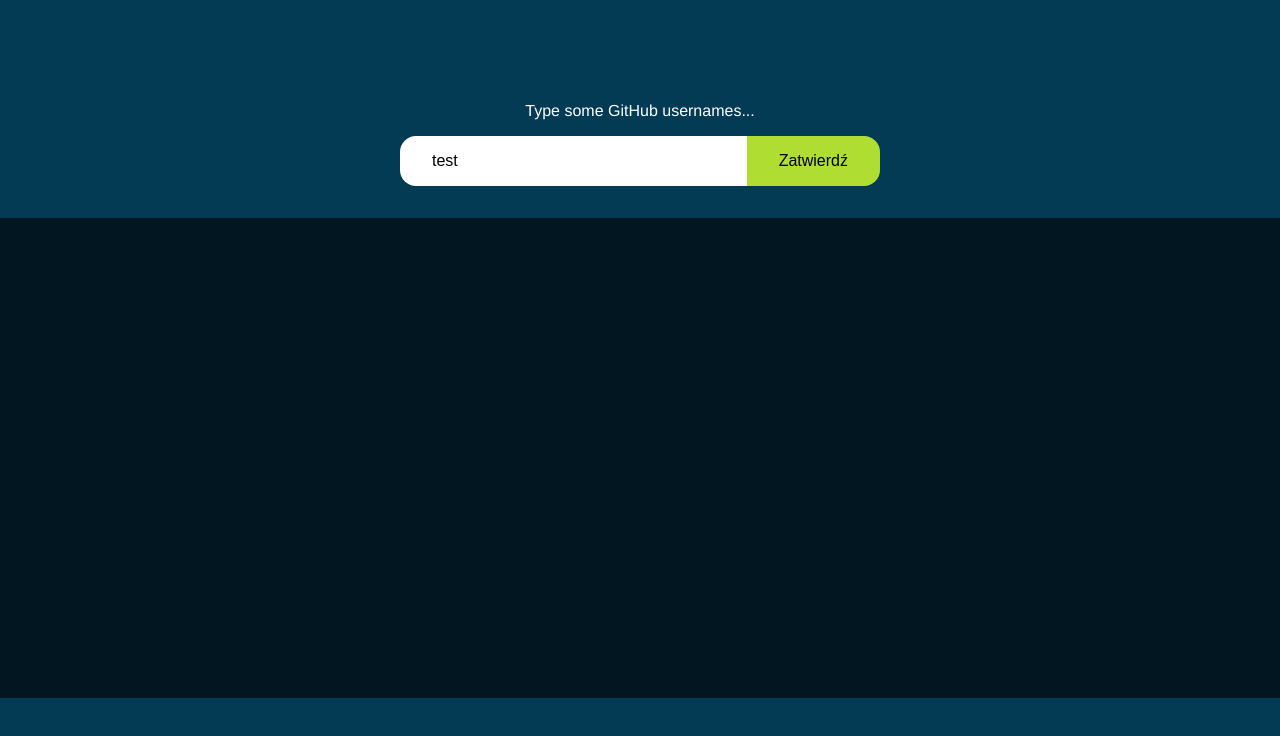
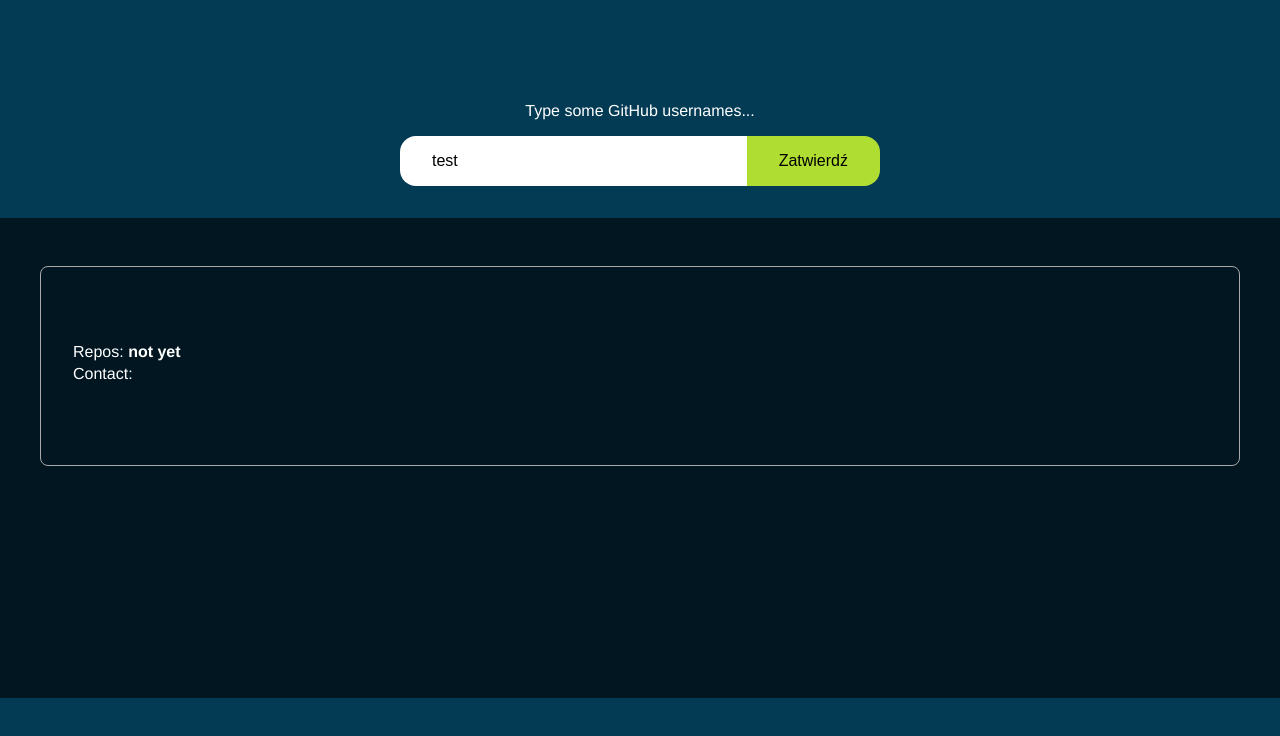
Before and after one commit to jpolskicom/recruitment-task-2021, a Vue app: page / in a window 1280 px wide. Shown: the top 736 px of the page. Built offline with nearby package versions, Linux system fonts and the light colour scheme.

Commit message:
UserDetails component

```diff
--- a/src/components/users/UserDetails.vue
+++ b/src/components/users/UserDetails.vue
@@ -0,0 +1,85 @@
+<template>
+  <div class="c-userDetails">
+    <div class="c-userDetails__thumbnail" v-if="data.avatar_url">
+      <img :src="data.avatar_url" :alt="data.name" />
+    </div>
+    <div class="c-userDetails__data">
+      <h1>{{ data.name }}</h1>
+      <strong v-if="data.location">City: {{ data.location }}</strong>
+      <p>
+        Repos:
+        <strong>{{ data.public_repos ? data.public_repos : "not yet" }}</strong>
+      </p>
+      <p>
+        Contact:
+        <br />
+        <a href="mailto:" v-if="data.email">email@test.pl</a>
+        <br />
+        <a :href="data.html_url" target="_blank" v-if="data.html_url"
+          >Visit profile</a
+        >
+      </p>
+    </div>
+  </div>
+</template>
+
+<script>
+export default {
+  props: {
+    data: {
+      type: Object,
+      default: () => ({}),
+    },
+  },
+};
+</script>
+
+<style lang="scss">
+.c-userDetails {
+  $t: &;
+  border-radius: 0.5rem;
+  border: 1px solid #aaa;
+  border-top-right-radius: 0.5rem;
+  padding: 1rem;
+  margin: 1rem 0;
+  min-height: 200px;
+  @media (min-width: 780px) {
+    display: flex;
+    justify-content: space-around;
+    align-items: center;
+  }
+  &__data {
+    padding-left: 1rem;
+    width: 100%;
+    h1 {
+      margin: 0 0 1rem 0;
+    }
+    p {
+      margin: 0.25rem 0;
+    }
+    a {
+      color: #fff;
+    }
+  }
+  &__thumbnail {
+    min-width: 200px;
+    min-height: 200px;
+    border: 5px solid #fff;
+    margin: 1rem;
+    border-radius: 50%;
+    overflow: hidden;
+    img {
+      width: 100%;
+      height: auto;
+      transition: transform 1s;
+    }
+  }
+  &:hover {
+    #{$t}__thumbnail {
+      img {
+        transform: scale(1.1);
+      }
+    }
+  }
+}
+</style>
--- a/src/components/users/index.vue
+++ b/src/components/users/index.vue
@@ -1,20 +1,20 @@
 <template>
   <div class="c-users">
     <UserTabs />
-    <!-- <UserDetails />
-    <UserRepos /> -->
+    <UserDetails />
+    <!-- <UserRepos />  -->
   </div>
 </template>
 
 <script>
 import UserTabs from "./UserTabs";
-// import UserDetails from "./UserDetails";
+import UserDetails from "./UserDetails";
 // import UserRepos from "./UserRepos";
 
 export default {
   components: {
     UserTabs,
-    // UserDetails,
+    UserDetails,
     // UserRepos,
   },
 };
```
